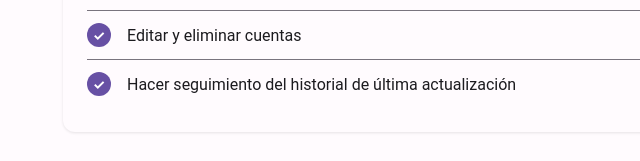
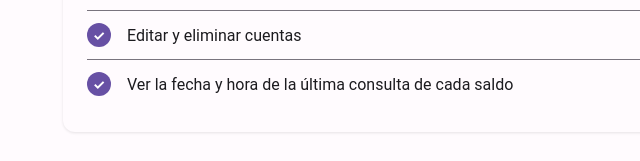
Before and after one commit to javiier507/saldo-corredores-lp, a plain HTML site: page index.html in a window 1280 px wide. Shown: the part 593-754 px from the top of the page, 201-841 px from the left. Drawn offline with Linux system fonts and the light colour scheme.

Commit message:
fix: describing the last balance check instead of a history
Co-Authored-By: Claude Opus 5.5 <noreply@anthropic.com>

```diff
--- a/index.html
+++ b/index.html
@@ -230,7 +230,7 @@
                 <li>Consultar saldos en tiempo real</li>
                 <li>Marcar una cuenta como principal</li>
                 <li>Editar y eliminar cuentas</li>
-                <li>Hacer seguimiento del historial de última actualización</li>
+                <li>Ver la fecha y hora de la última consulta de cada saldo</li>
             </ul>
         </div>
 
```
